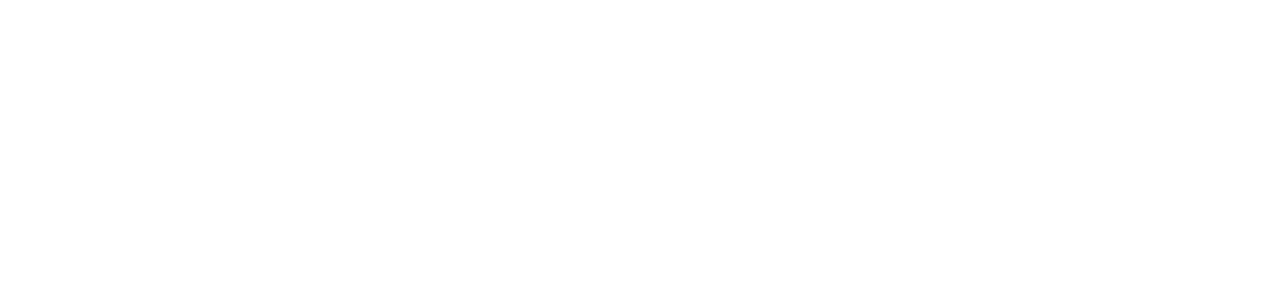
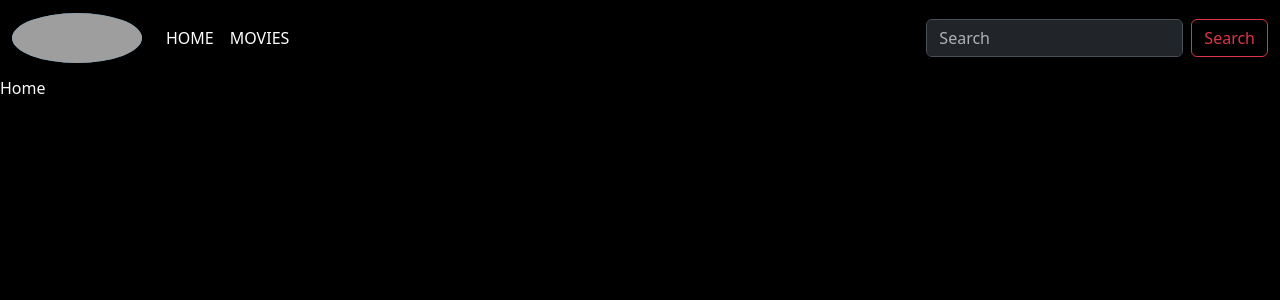
Before and after one commit to junhyeok0703/ReactProject-Junfix, a React (Create React App) app in the folder junflx-demo/: page / in a window 1280 px wide. Shown: the top 300 px of the page. Built offline with nearby package versions, Linux system fonts and the light colour scheme; grey boxes are pictures that could not be loaded.

Commit message:
넷플릭스웹사이트만들기 디자인대충완료

```diff
--- a/junflx-demo/src/App.js
+++ b/junflx-demo/src/App.js
@@ -1,7 +1,32 @@
+import { Route, Routes } from "react-router-dom";
+import "bootstrap/dist/css/bootstrap.min.css";
 import "./App.css";
 
+import AppLayout from "./layout/AppLayout";
+import Homepage from "./pages/Homepage/Homepage";
+import Moives from "./pages/Moives/Moives";
+import MovieDetail from "./pages/MovieDetail/MovieDetail";
+import NotFoundPage from "./pages/NotFoundpage/NotFoundPage";
+// 홈페이지  -> url: /
+// 영화전체페이지(서치) -> url: /movies
+// 영화디테일페이지 -> url: /movies/:id
 function App() {
-  return <div></div>;
+  //layout - nav바인데도 라우터에 넣어서 관리한다.
+  //다른 url을 가진 페이지는 저 layout이 바뀔수도 있기 떄문이다.
+  return (
+    <div className="bg-black text-light min-vh-100">
+      <Routes>
+        <Route path="/" element={<AppLayout />}>
+          <Route index element={<Homepage />} />
+          <Route path="movies">
+            <Route index element={<Moives />} />
+            <Route path=":id" element={<MovieDetail />} />
+          </Route>
+        </Route>
+        <Route path="*" element={<NotFoundPage />} />
+      </Routes>
+    </div>
+  );
 }
 
 export default App;
--- /dev/null
+++ b/junflx-demo/src/layout/AppLayout.jsx
@@ -0,0 +1,64 @@
+import React from "react";
+import Button from "react-bootstrap/Button";
+import Container from "react-bootstrap/Container";
+import Form from "react-bootstrap/Form";
+import Nav from "react-bootstrap/Nav";
+import Navbar from "react-bootstrap/Navbar";
+import NavDropdown from "react-bootstrap/NavDropdown";
+import { Outlet, Link } from "react-router-dom";
+import "./AppLayout.style.css";
+
+const AppLayout = () => {
+  return (
+    <div>
+      <Navbar expand="lg" className="bg-black">
+        <Container fluid>
+          <Navbar.Brand href="#">
+            <img
+              src="https://yt3.googleusercontent.com/nZ2nJdaag42wq-1RfCuvJgay89LffzLBkLXPVGVP-MRqshVNIyvg5jHWJDlyR0SxSl9peRZ0NA=w1060-fcrop64=1,00005a57ffffa5a8-k-c0xffffffff-no-nd-rj"
+              width={300}
+              className="circle-to-square"
+            />
+          </Navbar.Brand>
+          <Navbar.Toggle aria-controls="navbarScroll" />
+          <Navbar.Collapse id="navbarScroll">
+            <Nav
+              className="me-auto my-2 my-lg-0"
+              style={{ maxHeight: "100px" }}
+              navbarScroll
+            >
+              <Nav.Link>
+                <Link to="/" style={{ color: "white", textDecoration: "none" }}>
+                  HOME
+                </Link>
+              </Nav.Link>
+              <Nav.Link>
+                <Link
+                  to="/movies"
+                  style={{ color: "white", textDecoration: "none" }}
+                >
+                  MOVIES
+                </Link>
+              </Nav.Link>
+            </Nav>
+            <Form className="d-flex ">
+              <Form.Control
+                type="search"
+                placeholder="Search "
+                className="me-2  "
+                aria-label="Search"
+                data-bs-theme="dark"
+              />
+
+              <Button variant="outline-danger">Search</Button>
+            </Form>
+          </Navbar.Collapse>
+        </Container>
+      </Navbar>
+
+      <Outlet />
+    </div>
+  );
+};
+
+export default AppLayout;
--- /dev/null
+++ b/junflx-demo/src/layout/AppLayout.style.css
@@ -0,0 +1,16 @@
+/* 기본 스타일 */
+.circle-to-square {
+  width: 130px;
+  height: 50px;
+  background-color: #3498db; /* 동그라미 색상 */
+  border-radius: 50%; /* 동그라미를 만들기 위해 반지름을 50%로 설정 */
+  transition: width 0.5s, height 0.5s, border-radius 0.5s, background-color 0.5s; /* 전환 효과 설정 */
+}
+
+/* 호버 시 애니메이션 적용 */
+.circle-to-square:hover {
+  width: 130px;
+  height: 50px;
+  background-color: #e74c3c; /* 네모의 색상 */
+  border-radius: 0%; /* 네모로 변환하기 위해 반지름을 0%로 설정 */
+}
--- /dev/null
+++ b/junflx-demo/src/pages/Homepage/Homepage.jsx
@@ -0,0 +1,7 @@
+import React from "react";
+
+const Homepage = () => {
+  return <div>Home</div>;
+};
+
+export default Homepage;
--- /dev/null
+++ b/junflx-demo/src/pages/Moives/Moives.jsx
@@ -0,0 +1,7 @@
+import React from "react";
+
+const Moives = () => {
+  return <div>Moives</div>;
+};
+
+export default Moives;
--- /dev/null
+++ b/junflx-demo/src/pages/MovieDetail/MovieDetail.jsx
@@ -0,0 +1,7 @@
+import React from "react";
+
+const MovieDetail = () => {
+  return <div>Detail</div>;
+};
+
+export default MovieDetail;
--- /dev/null
+++ b/junflx-demo/src/pages/NotFoundpage/NotFoundPage.jsx
@@ -0,0 +1,7 @@
+import React from "react";
+
+const NotFoundPage = () => {
+  return <div>없는 페이지</div>;
+};
+
+export default NotFoundPage;
```
Also changed, not shown: junflx-demo/src/pages/Homepage/Homepage.style.css (added), junflx-demo/src/pages/Moives/Moives.style.css (added), junflx-demo/src/pages/MovieDetail/MovieDetail.style.css (added), junflx-demo/src/pages/NotFoundpage/NotFoundPage.style.css (added), junflx-demo/src/utils/axios.jsx (added).
